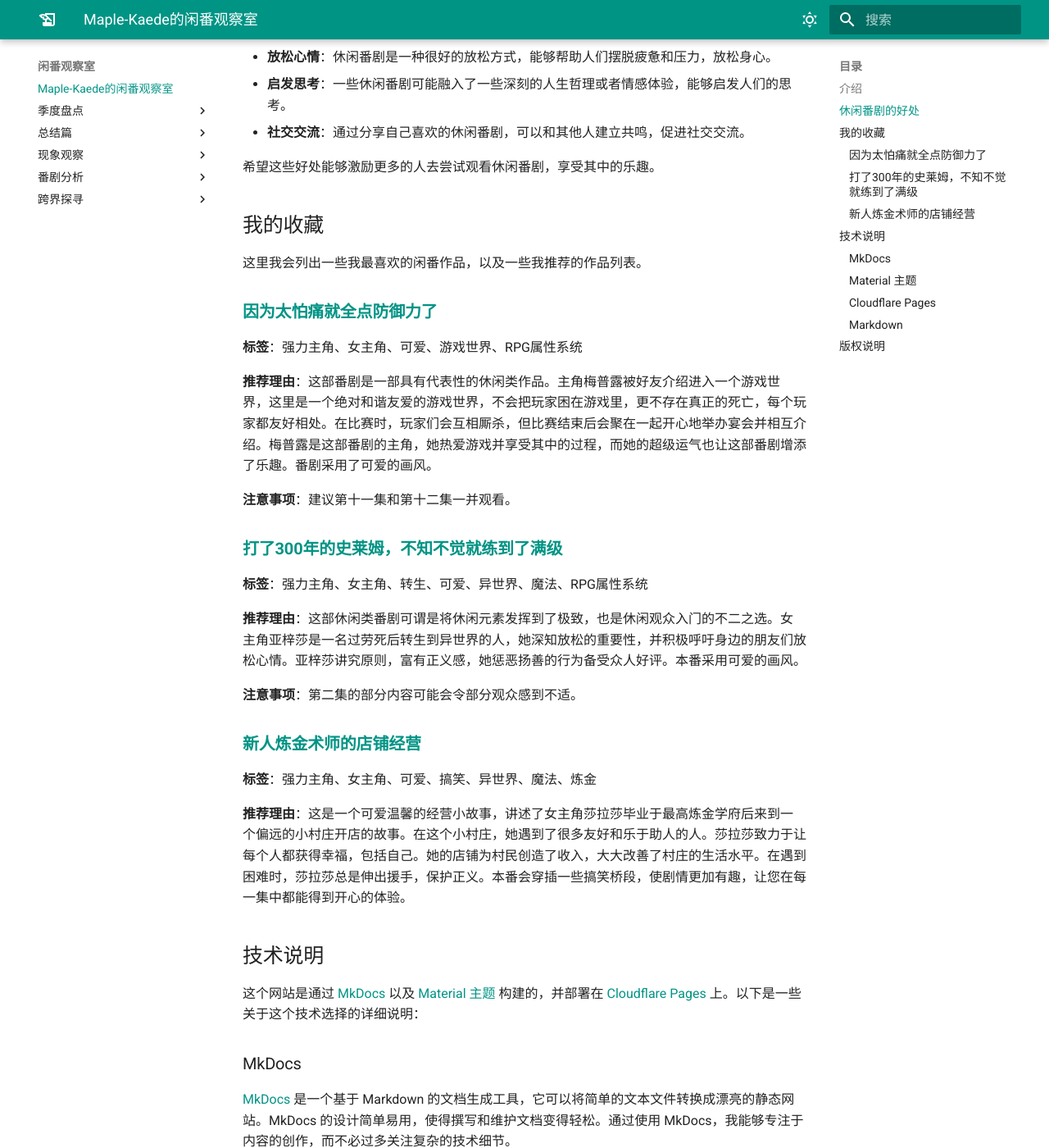
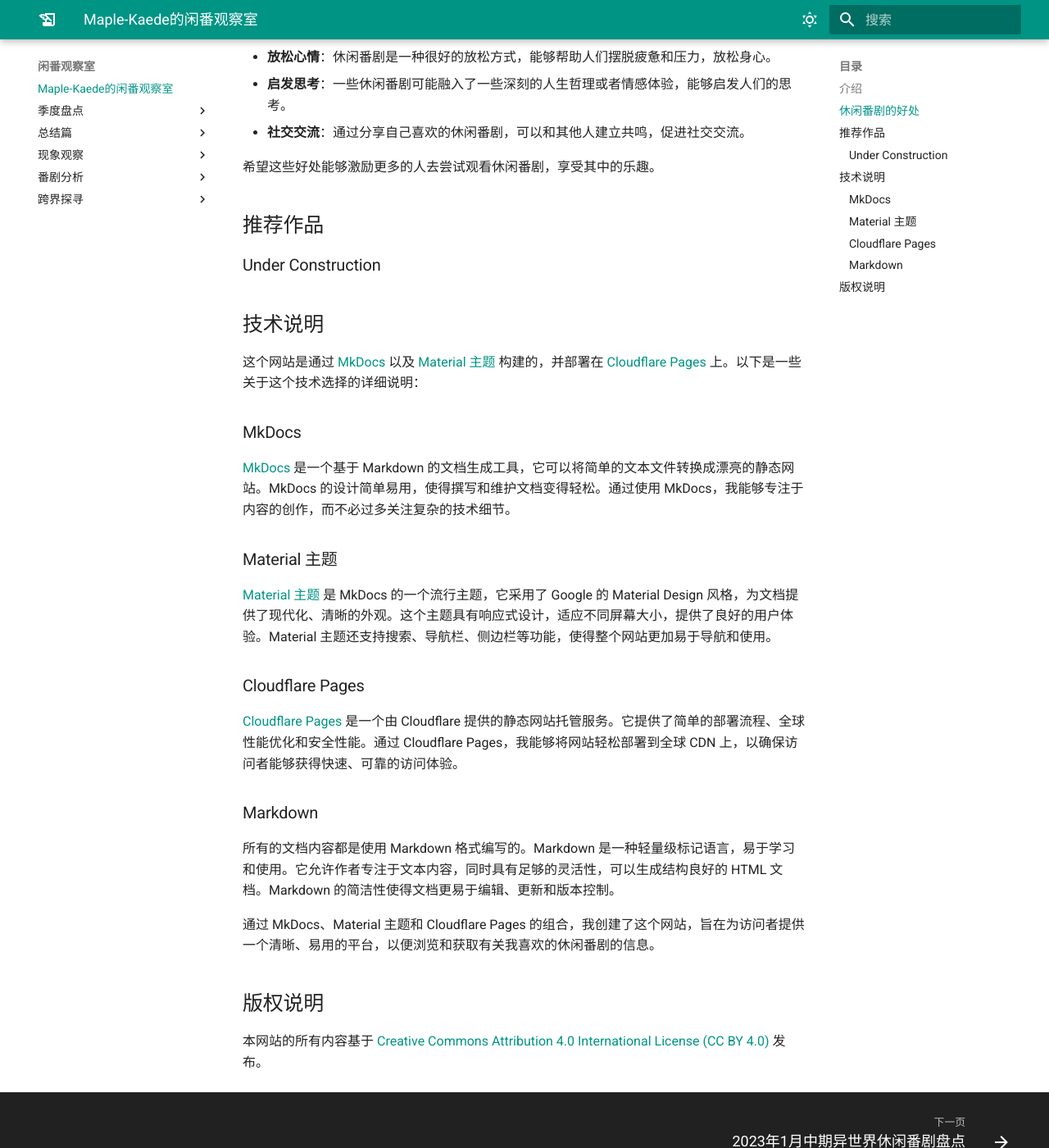
Before and after one commit to haveyouwantto/animedocs, an MkDocs documentation site: the page built from docs/index.md, in a window 1280 px wide and 1400 px high, scrolled down 1578 px. Shown: the whole window at 82% size. Built offline with MkDocs 1.6.1 and Material for MkDocs 9.7.7, drawn with Linux system fonts in a browser that asks for light colours; plug-ins that fetch from the network failed and are left out.

Commit message:
refactor section titles and remove specific recommendations from the collection

```diff
--- a/docs/index.md
+++ b/docs/index.md
@@ -36,31 +36,9 @@ Maple 和 Kaede 之间的对比凸显了它们所代表的游戏社区之间的
 
 希望这些好处能够激励更多的人去尝试观看休闲番剧，享受其中的乐趣。
 
-## 我的收藏
+## 推荐作品
 
-这里我会列出一些我最喜欢的闲番作品，以及一些我推荐的作品列表。
-
-### [**因为太怕痛就全点防御力了**](番剧分析/《全点防御力》观后感.md)
-
-**标签**：强力主角、女主角、可爱、游戏世界、RPG属性系统
-
-**推荐理由**：这部番剧是一部具有代表性的休闲类作品。主角梅普露被好友介绍进入一个游戏世界，这里是一个绝对和谐友爱的游戏世界，不会把玩家困在游戏里，更不存在真正的死亡，每个玩家都友好相处。在比赛时，玩家们会互相厮杀，但比赛结束后会聚在一起开心地举办宴会并相互介绍。梅普露是这部番剧的主角，她热爱游戏并享受其中的过程，而她的超级运气也让这部番剧增添了乐趣。番剧采用了可爱的画风。
-
-**注意事项**：建议第十一集和第十二集一并观看。
-
-### [**打了300年的史莱姆，不知不觉就练到了满级**](番剧分析/《打了三百年史莱姆》观后感.md)
-
-**标签**：强力主角、女主角、转生、可爱、异世界、魔法、RPG属性系统
-
-**推荐理由**：这部休闲类番剧可谓是将休闲元素发挥到了极致，也是休闲观众入门的不二之选。女主角亚梓莎是一名过劳死后转生到异世界的人，她深知放松的重要性，并积极呼吁身边的朋友们放松心情。亚梓莎讲究原则，富有正义感，她惩恶扬善的行为备受众人好评。本番采用可爱的画风。
-
-**注意事项**：第二集的部分内容可能会令部分观众感到不适。
-
-### [**新人炼金术师的店铺经营**](番剧分析/《新人炼金术师的店铺经营》观后感.md)
-
-**标签**：强力主角、女主角、可爱、搞笑、异世界、魔法、炼金
-
-**推荐理由**：这是一个可爱温馨的经营小故事，讲述了女主角莎拉莎毕业于最高炼金学府后来到一个偏远的小村庄开店的故事。在这个小村庄，她遇到了很多友好和乐于助人的人。莎拉莎致力于让每个人都获得幸福，包括自己。她的店铺为村民创造了收入，大大改善了村庄的生活水平。在遇到困难时，莎拉莎总是伸出援手，保护正义。本番会穿插一些搞笑桥段，使剧情更加有趣，让您在每一集中都能得到开心的体验。
+### Under Construction
 
 ## 技术说明
 
```
